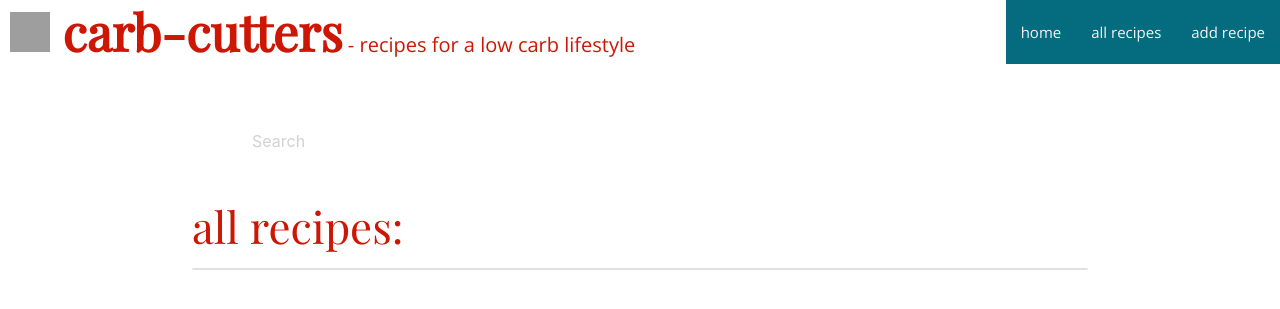
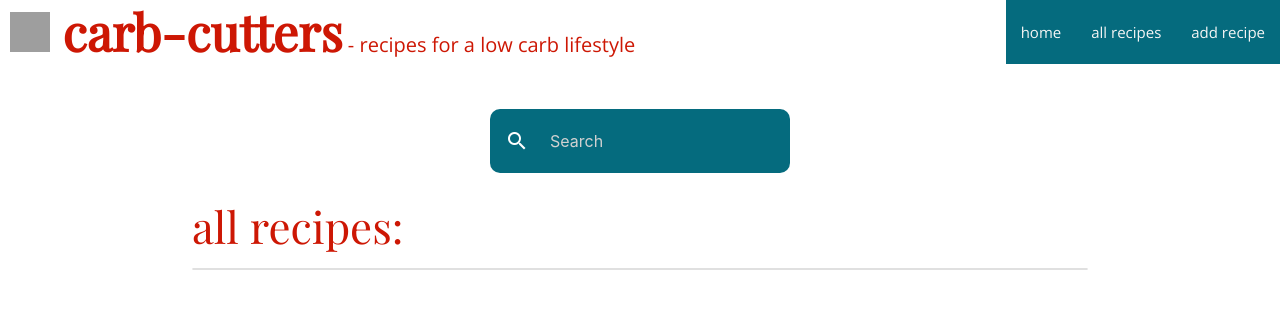
Before and after one commit to cvdebeer/ms3_cc, a Flask app: page /allrecipes in a window 1280 px wide. Shown: the top 309 px of the page. Run offline with Flask 2, Linux system fonts and the light colour scheme; data that the repository does not hold is empty; some libraries are stand-ins or nearby versions; grey boxes are pictures that could not be loaded.

Commit message:
search styling

```diff
--- a/static/css/style.css
+++ b/static/css/style.css
@@ -187,3 +187,14 @@ nav {
 #dpl-i {
     margin-left: 10px;
 }
+
+#search-form {
+    background-color: #056B7E;
+    max-width: 300px;
+    margin: auto;
+    border-radius: 10px;
+    -webkit-border-radius: 10px;
+    -moz-border-radius: 10px;
+    -ms-border-radius: 10px;
+    -o-border-radius: 10px;
+}
```
